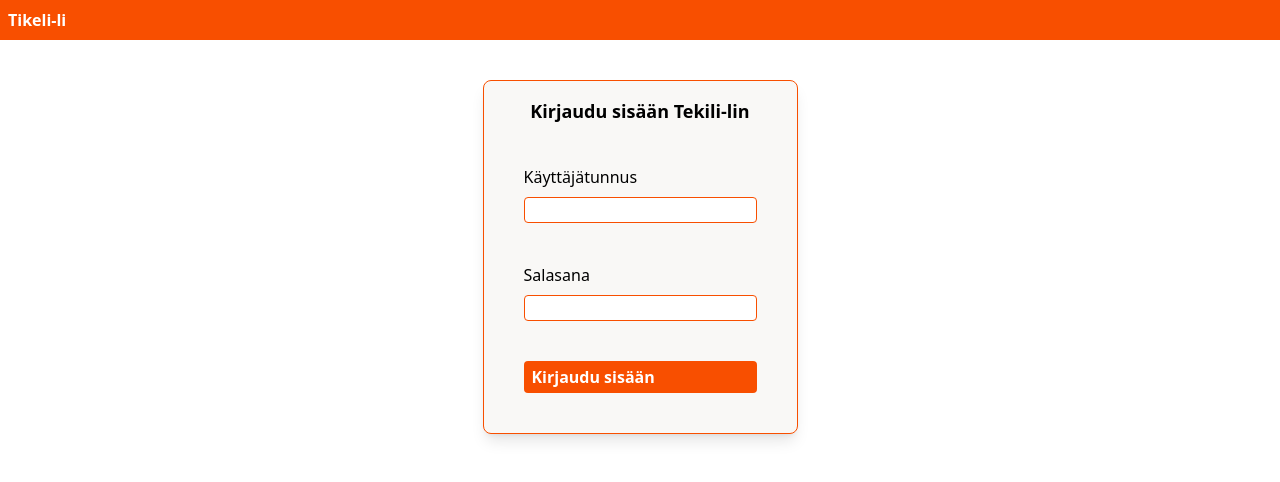
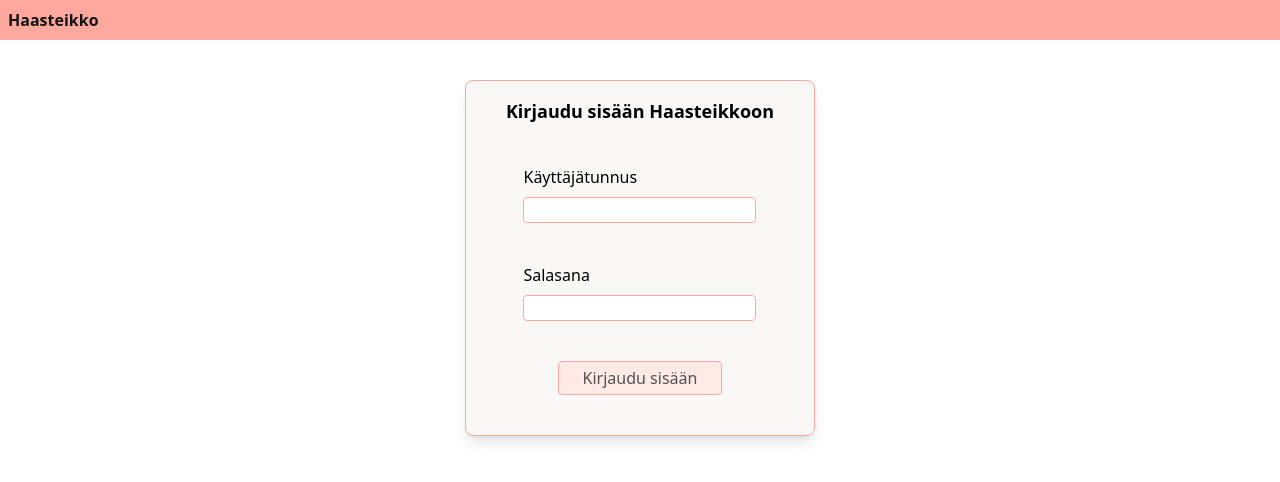
Before and after one commit to Exaltead/helmet-tool, a Vue app in the folder frontend/: page /login in a window 1280 px wide. Shown: the top 482 px of the page. Built offline with nearby package versions, Linux system fonts and the light colour scheme.

Commit message:
feat: started brand color change
Changes made collaboratively with spouse.

```diff
--- a/frontend/src/components/NavBar.vue
+++ b/frontend/src/components/NavBar.vue
@@ -65,6 +65,6 @@ function doLogout() {
 
   </div>
   <div v-else class="bg-brand-primary p-2">
-    <h1 class="font-bold text-white">Tikeli-li</h1>
+    <h1 class="font-bold text-text-primary">Haasteikko</h1>
   </div>
 </template>
--- a/frontend/src/components/basics/BrandedButton.vue
+++ b/frontend/src/components/basics/BrandedButton.vue
@@ -9,24 +9,30 @@ defineProps<{
   text?: string
   isSubmitting?: boolean
   icon?: IconName
+  disabled?: boolean
 }>()
 
+function createButtonStyle(disabled: boolean){
+  return disabled
+    ? "bg-brand-disabled text-text-disabled cursor-not-allowed py-1 px-2"
+    : "bg-brand-primary text-text-primary font-bold rounded cursor-pointer py-1 px-2"
+}
 
 </script>
 
 <template>
-  <button @click="onClick" class="bg-brand-primary text-white font-bold rounded cursor-pointer py-1 px-2" type="button">
+  <button @click="onClick" :class="createButtonStyle(disabled ??false)" type="button" :disabled="disabled">
     <div class="flex flex-row gap-2 items-center">
       <div v-if="isSubmitting"
-        class="bg-brand-primary text-white mr-3 size-5 animate-spin rounded-full border-4 border-white border-t-transparent">
+        class="bg-brand-primary text-text-primary mr-3 size-5 animate-spin rounded-full border-4 border-white border-t-transparent">
       </div>
       <div v-if="icon && icon === 'back'">
-        <IconBack class="text-white w-4 h-fit" />
+        <IconBack class="text-text-primary w-4 h-fit" />
       </div>
       <div v-if="icon && icon === 'delete'">
-        <IconDelete class="text-white w-4 h-fit" />
+        <IconDelete class="text-text-primary w-4 h-fit" />
       </div>
-      <span v-if="text">{{ text }}</span>
+      <span v-if="text" class="px-4">{{ text }}</span>
     </div>
   </button>
 </template>
--- a/frontend/src/style.css
+++ b/frontend/src/style.css
@@ -1,6 +1,9 @@
 @import 'tailwindcss';
 
 @theme{
-    --color-brand-primary: #f84f00;
+    --color-brand-primary: #FFA89E;
     --color-light-gray: rgb(249, 248, 246);
+    --color-text-primary: #121212;
+    --color-text-disabled: #525252;
+    --color-brand-disabled: #FFEAE5;
 }
--- a/frontend/src/views/LoginView.vue
+++ b/frontend/src/views/LoginView.vue
@@ -44,7 +44,7 @@ const loginText = computed(() => {
       <div
         class="flex flex-col justify-center w-fit border border-brand-primary bg-light-gray rounded-lg shadow-lg p-10 pt-4 gap-10">
 
-        <p class="mx-auto text-lg  font-bold">Kirjaudu sisään Tekili-lin</p>
+        <p class="mx-auto text-lg  font-bold">Kirjaudu sisään Haasteikkoon</p>
         <div class="flex flex-col gap-10 max-w-md mx-auto">
 
           <div class="flex flex-col gap-2">
@@ -60,8 +60,12 @@ const loginText = computed(() => {
 
         </div>
 
-        <Button :disabled="loginDisabled" :onClick="doLogin" :text="loginText" :is-submitting="loggingIn">
-        </Button>
+        <div class="flex w-full justify-center">
+          <Button :disabled="loginDisabled" :onClick="doLogin" :text="loginText" :is-submitting="loggingIn"
+            class="border border-brand-primary rounded">
+            Kirjaudu sisään
+          </Button>
+        </div>
       </div>
 
     </div>
```
